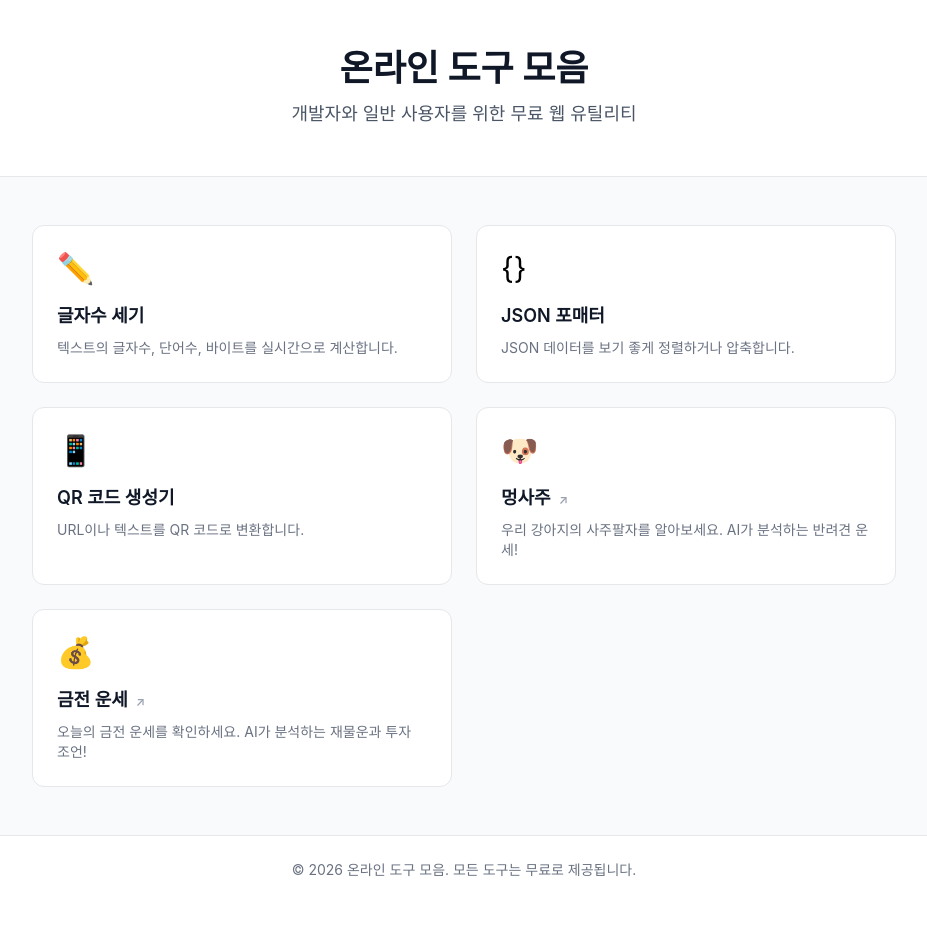
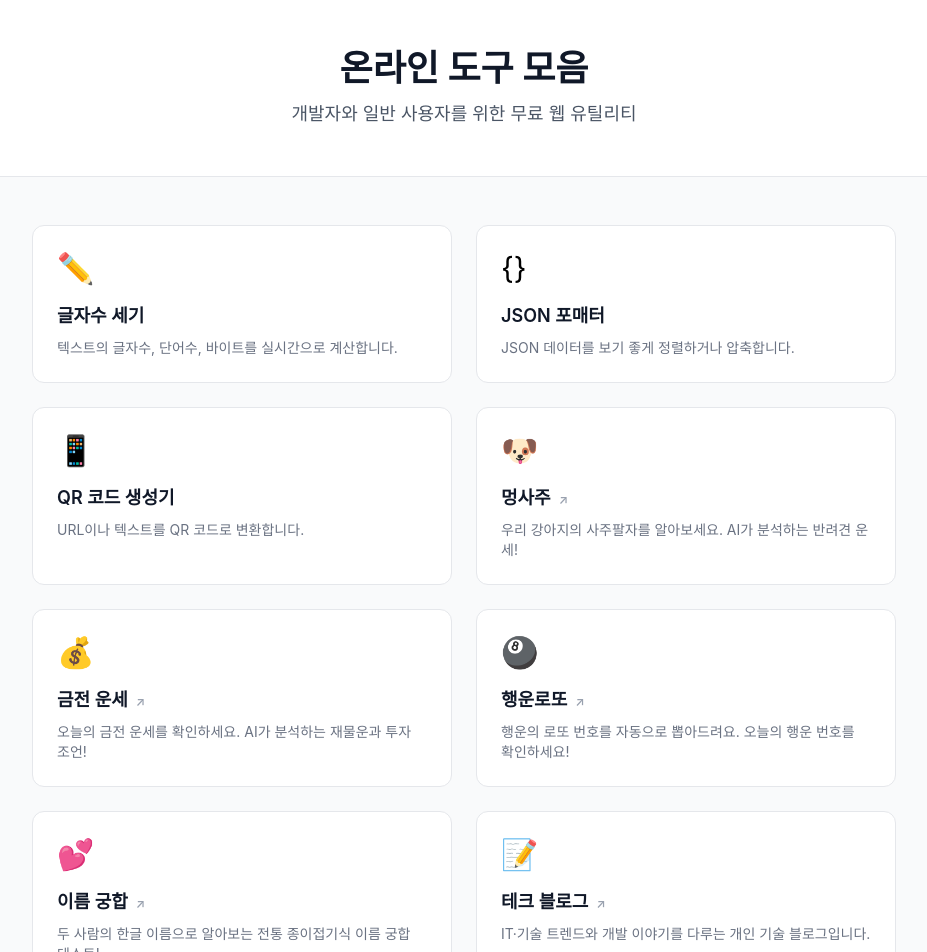
Before and after one commit to kimbj07/online-tools, a React (Vite) app: page / in a window 1280 px wide. Shown: the top 952 px of the page, without its empty margins (176-1103 px from the left). Before the commit the page ends 904 px from the top, so only its background shows below. Built offline with nearby package versions, Linux system fonts and the light colour scheme.

Commit message:
feat: add lotto, gunghap, tech-blog cards to home

```diff
--- a/src/pages/Home.tsx
+++ b/src/pages/Home.tsx
@@ -32,6 +32,27 @@ const tools = [
     description: '오늘의 금전 운세를 확인하세요. AI가 분석하는 재물운과 투자 조언!',
     path: 'https://financefortune.vercel.app/',
     icon: '💰',
+    external: true,
+  },
+  {
+    title: '행운로또',
+    description: '행운의 로또 번호를 자동으로 뽑아드려요. 오늘의 행운 번호를 확인하세요!',
+    path: 'https://lotto-two-delta.vercel.app',
+    icon: '🎱',
+    external: true,
+  },
+  {
+    title: '이름 궁합',
+    description: '두 사람의 한글 이름으로 알아보는 전통 종이접기식 이름 궁합 테스트!',
+    path: 'https://gunghap-three.vercel.app',
+    icon: '💕',
+    external: true,
+  },
+  {
+    title: '테크 블로그',
+    description: 'IT·기술 트렌드와 개발 이야기를 다루는 개인 기술 블로그입니다.',
+    path: 'https://tech-blog-sigma-bay.vercel.app',
+    icon: '📝',
     external: true,
   },
 ]
```
